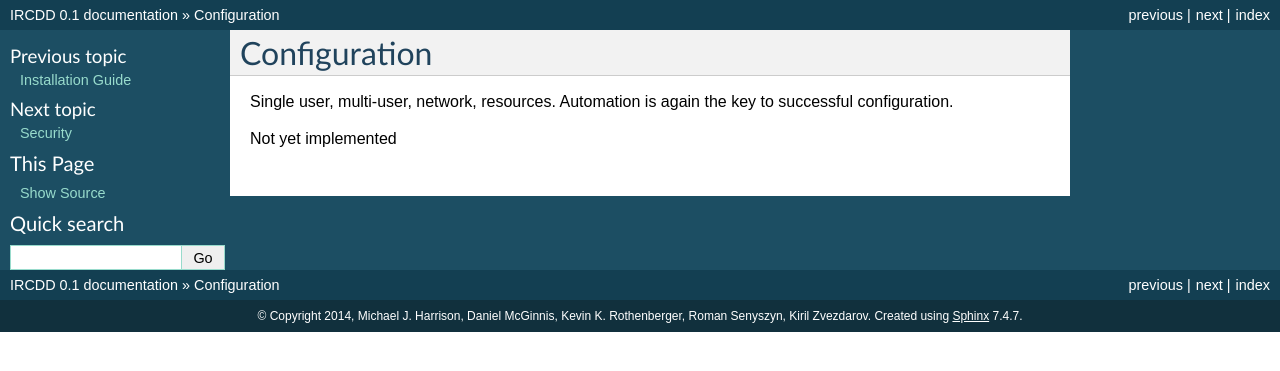
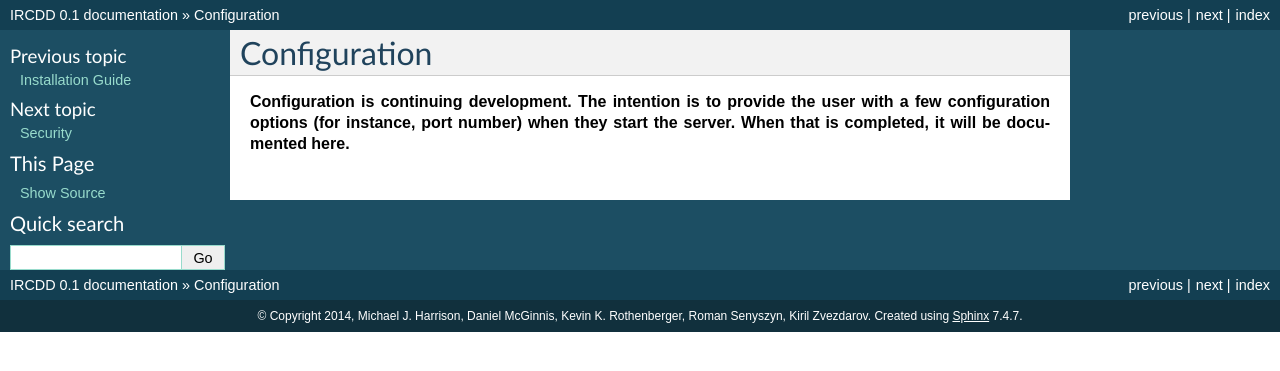
Before and after one commit to zeldanerd24/ircdd, a Sphinx documentation site: the page built from docs/config.rst, in a window 1280 px wide. Shown: the top 371 px of the page. Built offline with Sphinx 7.4.7, drawn with Linux system fonts in a browser that asks for light colours.

Commit message:
Wrote placeholder Configuration page.

```diff
--- a/docs/config.rst
+++ b/docs/config.rst
@@ -3,6 +3,4 @@
 Configuration
 *************
 
-Single user, multi-user, network, resources. Automation is again the key to successful configuration.
-
-Not yet implemented
+**Configuration is continuing development. The intention is to provide the user with a few configuration options (for instance, port number) when they start the server. When that is completed, it will be documented here.**
```
